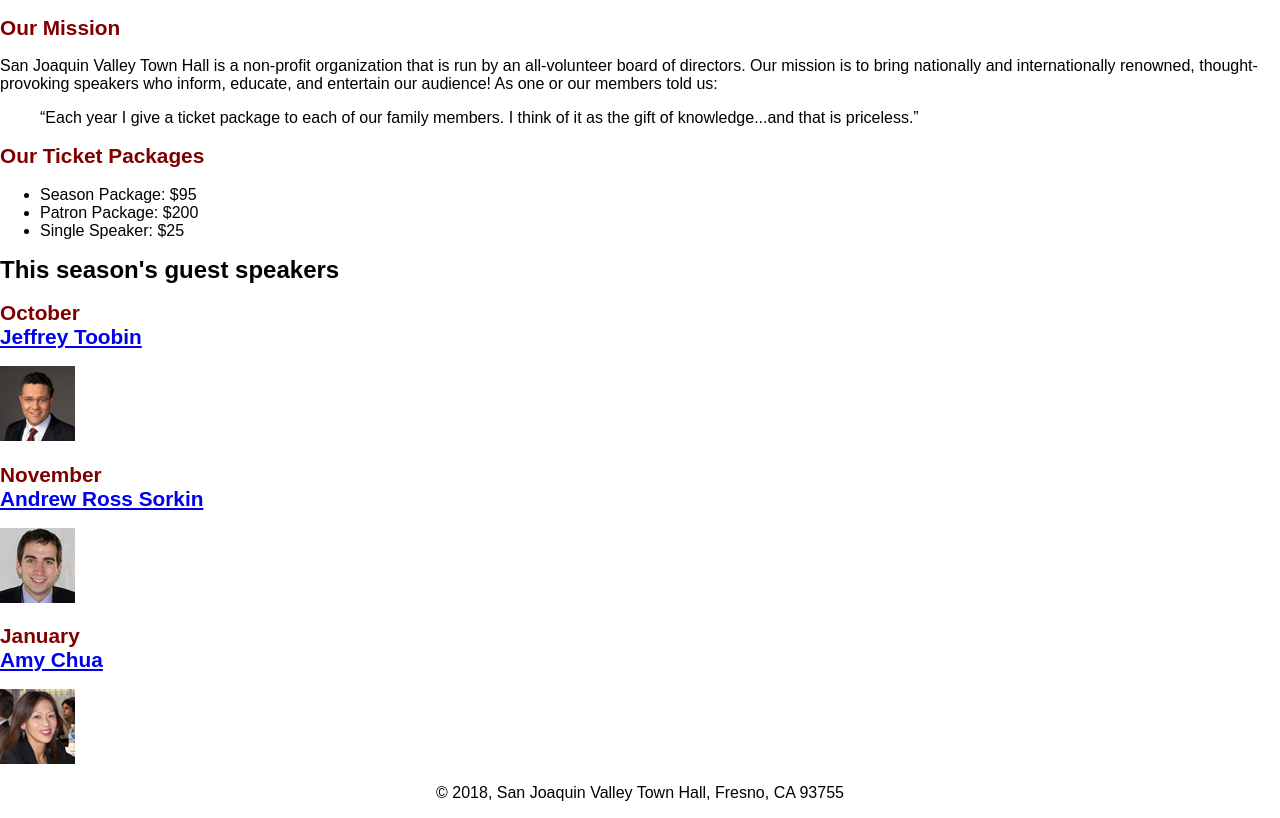
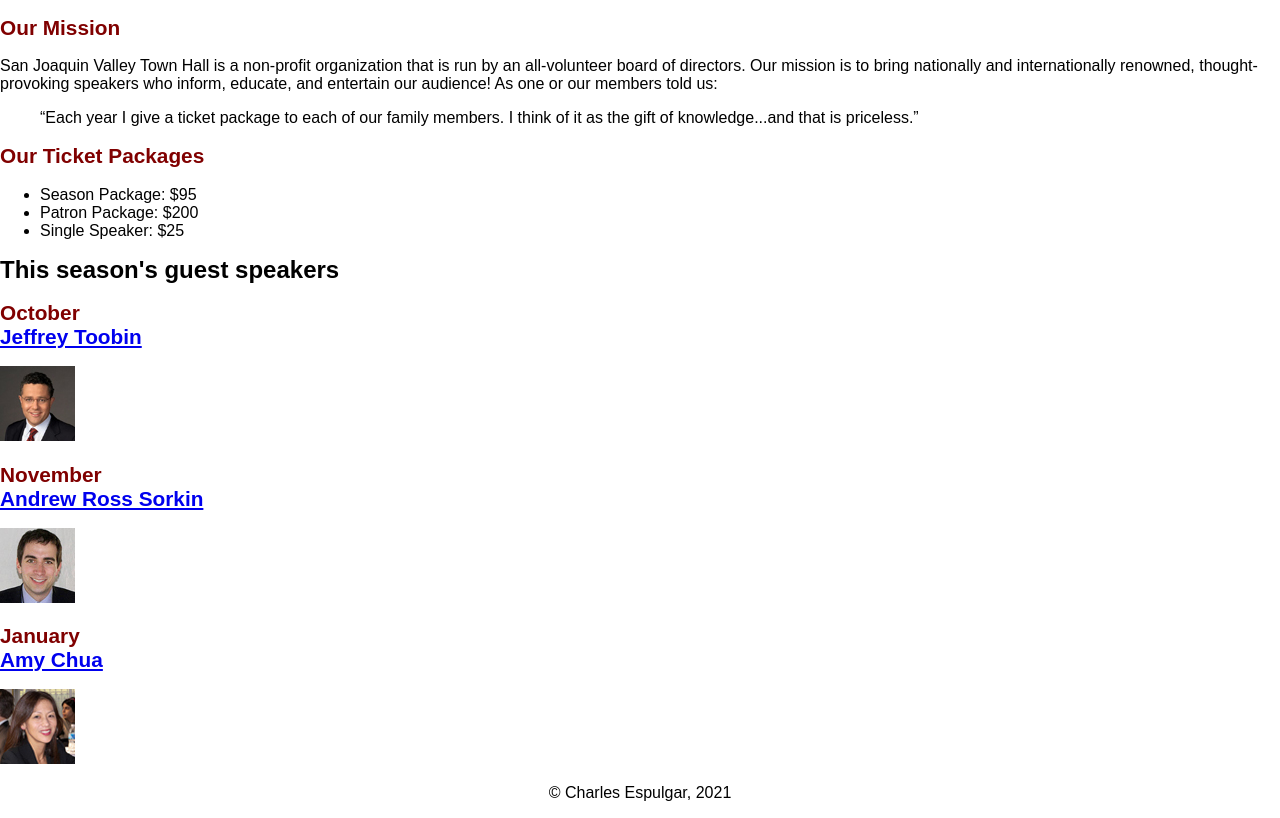
Before and after one commit to cle4njit/AO10, a plain HTML site: page index.html in a window 1280 px wide. Shown: the part 106-924 px from the top of the page. Drawn offline with Linux system fonts and the light colour scheme.

Commit message:
Update index.html

```diff
--- a/index.html
+++ b/index.html
@@ -47,7 +47,7 @@
 			<img src="images/chua75.jpg" alt="Image of Amy Chua">
 	</main>
 	<footer>
-		<p> &copy; 2018, San Joaquin Valley Town Hall, Fresno, CA 93755</p>
+		<p> &copy; Charles Espulgar, 2021</p>
 	</footer>
 </body>
 </html>
```
